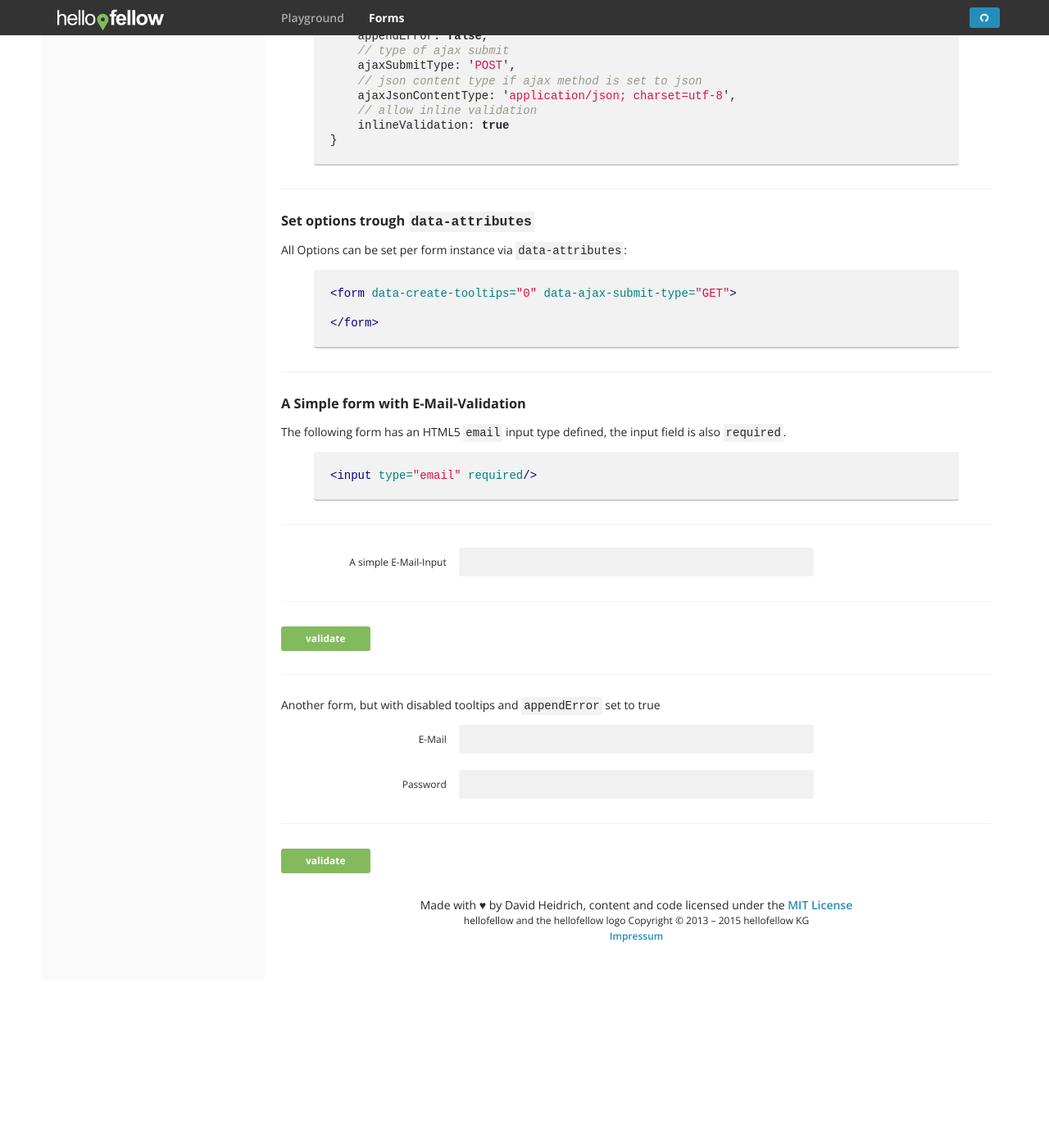
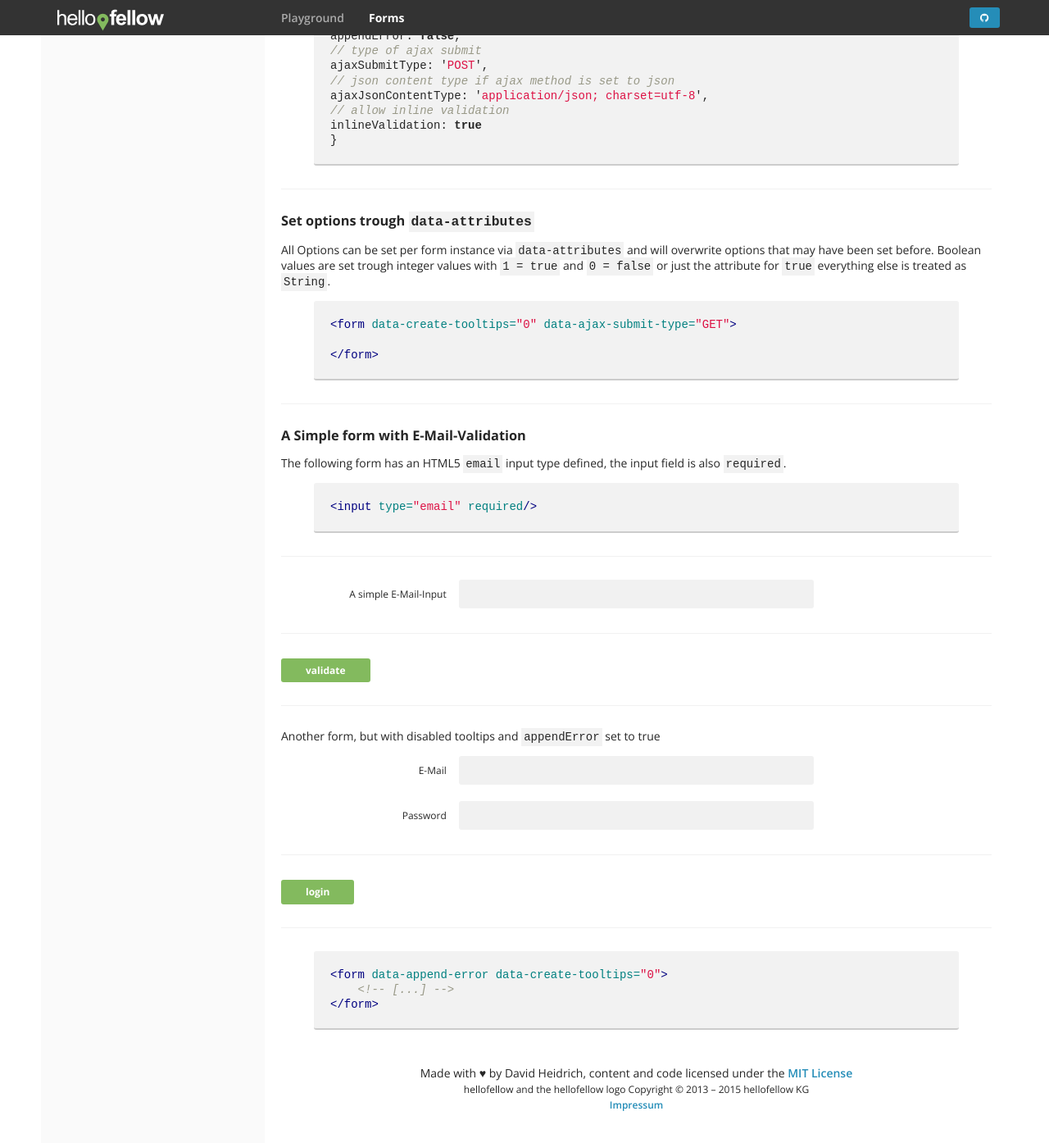
Before and after one commit to BowlingX/flexcss, a Jekyll site: the page built from demo/forms/index.html, in a window 1280 px wide and 1400 px high, scrolled down 640 px. Shown: the top 1394 px of the window at 82% size. Built offline with Jekyll 4.4.1, drawn with Linux system fonts in a browser that asks for light colours; before the commit the page ends 1835 px from its top, so only the background shows below that.

Commit message:
add more examples

```diff
--- a/demo/forms/index.html
+++ b/demo/forms/index.html
@@ -46,7 +46,9 @@ FlexCss.Form.init('form', optionalOptions);
 {% endhighlight%}
 <hr>
 <h3>Set options trough <code>data-attributes</code></h3>
-<p>All Options can be set per form instance via <code>data-attributes</code>:</p>
+<p>All Options can be set per form instance via <code>data-attributes</code> and will overwrite
+    options that may have been set before. Boolean values are set trough integer values with <code>1 = true</code> and
+    <code>0 = false</code> or just the attribute for <code>true</code> everything else is treated as <code>String</code>.</p>
 {% highlight html %}
 <form data-create-tooltips="0" data-ajax-submit-type="GET">
 
@@ -94,6 +96,12 @@ FlexCss.Form.init('form', optionalOptions);
         </div>
     </fieldset>
     <div class="form-actions">
-        <button class="button small" type="submit">validate</button>
+        <button class="button small" type="submit">login</button>
     </div>
 </form>
+<hr>
+{% highlight html %}
+<form data-append-error data-create-tooltips="0">
+    <!-- [...] -->
+</form>
+{% endhighlight%}
```
Lines whose indentation alone changed are shown as unchanged.
